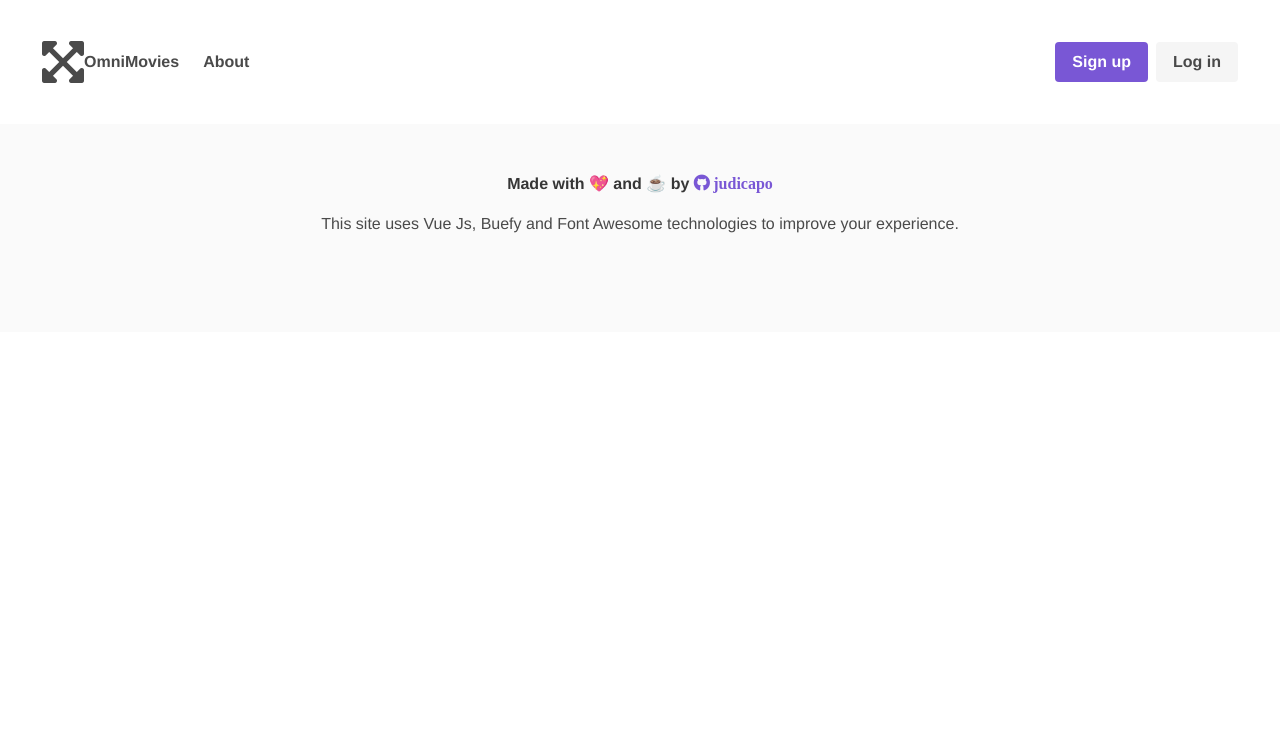
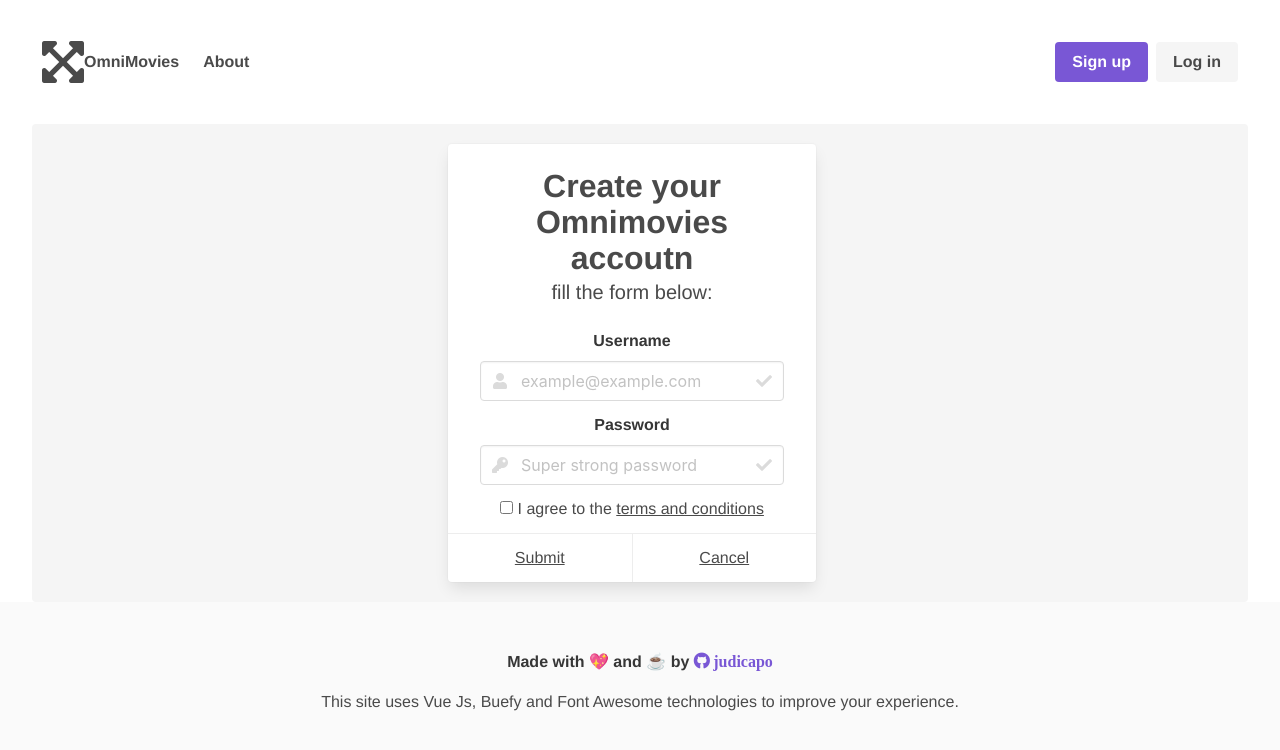
Before and after one commit to judicapo/omnimovie, a Vue app in the folder omnimovies-client/: page /#/register in a window 1280 px wide. Shown: the top 750 px of the page. Built offline with nearby package versions, Linux system fonts and the light colour scheme.

Commit message:
front user login and registration

```diff
--- a/omnimovies-client/src/App.vue
+++ b/omnimovies-client/src/App.vue
@@ -5,7 +5,8 @@
         <b-navbar>
           <template slot="brand">
             <b-navbar-item tag="router-link" :to="{ path: '/' }">
-              <i class="fas fa-3x fa-expand-arrows-alt"></i><span>OmniMovies</span>
+              <i class="fas fa-3x fa-expand-arrows-alt"></i
+              ><span>OmniMovies</span>
             </b-navbar-item>
           </template>
           <template slot="start">
@@ -25,26 +26,40 @@
           <template slot="end">
             <b-navbar-item tag="div">
               <div class="buttons">
-                <a class="button is-primary">
-                    <strong>Sign up</strong>
-                </a>
-                <a class="button is-light">
-                    Log in
-                </a>
+                <router-link
+                  tag="a"
+                  class="button is-primary"
+                  :to="{ path: '/register' }"
+                >
+                  <strong>Sign up</strong>
+                </router-link>
+                <router-link
+                  tag="a"
+                  class="button is-light"
+                  :to="{ path: '/login' }"
+                >
+                  Log in
+                </router-link>
               </div>
             </b-navbar-item>
           </template>
         </b-navbar>
       </template>
     </div>
-    <router-view/>
+    <router-view />
     <footer class="footer">
       <div class="content has-text-centered">
         <p>
-          <strong>Made with 💖 and ☕ by <a href="https://www.github.com/judicapo" target="_blank"> <i class="fab fa-github"> judicapo</i></a></strong>
+          <strong
+            >Made with 💖 and ☕ by
+            <a href="https://www.github.com/judicapo" target="_blank">
+              <i class="fab fa-github"> judicapo</i></a
+            ></strong
+          >
         </p>
         <p>
-          This site uses Vue Js, Buefy and Font Awesome technologies to improve your experience.
+          This site uses Vue Js, Buefy and Font Awesome technologies to improve
+          your experience.
         </p>
       </div>
     </footer>
@@ -53,7 +68,7 @@
 
 <style>
 #app {
-  font-family: 'Avenir', Helvetica, Arial, sans-serif;
+  font-family: "Avenir", Helvetica, Arial, sans-serif;
   -webkit-font-smoothing: antialiased;
   -moz-osx-font-smoothing: grayscale;
   text-align: center;
--- /dev/null
+++ b/omnimovies-client/src/components/login/LoginUser.vue
@@ -0,0 +1,80 @@
+<template>
+  <div class="column is-4 is-offset-4">
+    <div class="card">
+      <div class="card-content">
+        <p class="title">
+          Log in
+        </p>
+        <p class="subtitle">
+          Omnimovies account information:
+        </p>
+      </div>
+
+      <div class="container is-fluid">
+        <div class="field">
+          <label class="label">Username</label>
+          <div class="control has-icons-left has-icons-right">
+            <input
+              :class="`input ${error ? `is-danger` : ``}`"
+              type="text"
+              placeholder="example@example.com"
+              value=""
+            />
+            <span class="icon is-small is-left">
+              <i class="fas fa-user"></i>
+            </span>
+            <span v-if="error" class="icon is-small is-right">
+              <i class="fas fa-times"></i>
+            </span>
+            <span v-else class="icon is-small is-right">
+              <i class="fas fa-check"></i>
+            </span>
+          </div>
+        </div>
+        <div class="field">
+          <label class="label">Password</label>
+          <div class="control has-icons-left has-icons-right">
+            <input
+              :class="`input ${error ? `is-danger` : ``}`"
+              type="password"
+              placeholder="Super strong password"
+              value=""
+            />
+            <span class="icon is-small is-left">
+              <i class="fas fa-key"></i>
+            </span>
+            <span v-if="error" class="icon is-small is-right">
+              <i class="fas fa-times"></i>
+            </span>
+            <span v-else class="icon is-small is-right">
+              <i class="fas fa-check"></i>
+            </span>
+          </div>
+        </div>
+
+        <div v-if="error">
+          <p class="help is-danger">
+            Wrong user information, please try again.
+          </p>
+        </div>
+
+      </div>
+      <footer class="card-footer">
+        <a href="#" class="card-footer-item">Submit</a>
+        <a href="#" class="card-footer-item">Cancel</a>
+      </footer>
+    </div>
+  </div>
+</template>
+
+<script>
+export default {
+  name: "LoginUser",
+  components: {},
+  data() {
+    return {
+      error: false
+    };
+  }
+};
+</script>
--- /dev/null
+++ b/omnimovies-client/src/components/register/RegisterUser.vue
@@ -0,0 +1,92 @@
+<template>
+  <div class="column is-4 is-offset-4">
+    <div class="card">
+      <div class="card-content">
+        <p class="title">
+          Create your Omnimovies accoutn
+        </p>
+        <p class="subtitle">
+          fill the form below:
+        </p>
+      </div>
+
+      <div class="container is-fluid">
+        <div class="field">
+          <label class="label">Username</label>
+          <div class="control has-icons-left has-icons-right">
+            <input
+              :class="`input ${error ? `is-danger` : ``}`"
+              type="text"
+              placeholder="example@example.com"
+              value=""
+            />
+            <span class="icon is-small is-left">
+              <i class="fas fa-user"></i>
+            </span>
+            <span v-if="error" class="icon is-small is-right">
+              <i class="fas fa-times"></i>
+            </span>
+            <span v-else class="icon is-small is-right">
+              <i class="fas fa-check"></i>
+            </span>
+          </div>
+        </div>
+        <div class="field">
+          <label class="label">Password</label>
+          <div class="control has-icons-left has-icons-right">
+            <input
+              :class="`input ${error ? `is-danger` : ``}`"
+              type="password"
+              placeholder="Super strong password"
+              value=""
+            />
+            <span class="icon is-small is-left">
+              <i class="fas fa-key"></i>
+            </span>
+            <span v-if="error" class="icon is-small is-right">
+              <i class="fas fa-times"></i>
+            </span>
+            <span v-else class="icon is-small is-right">
+              <i class="fas fa-check"></i>
+            </span>
+          </div>
+        </div>
+
+        <div v-if="error">
+          <p class="help is-danger">
+            {{ errorText }}
+          </p>
+        </div>
+
+        <div class="field">
+          <div class="control">
+            <label class="checkbox">
+              <input type="checkbox" />
+              I agree to the <a href="#">terms and conditions</a>
+            </label>
+          </div>
+        </div>
+
+        <p></p>
+
+      </div>
+      <footer class="card-footer">
+        <a href="#" class="card-footer-item">Submit</a>
+        <a href="#" class="card-footer-item">Cancel</a>
+      </footer>
+    </div>
+  </div>
+</template>
+
+<script>
+export default {
+  name: "LoginUser",
+  components: {},
+  data() {
+    return {
+      error: false,
+      errorText: ''
+    };
+  }
+};
+</script>
--- a/omnimovies-client/src/router/index.js
+++ b/omnimovies-client/src/router/index.js
@@ -17,6 +17,22 @@ const routes = [
     // this generates a separate chunk (about.[hash].js) for this route
     // which is lazy-loaded when the route is visited.
     component: () => import(/* webpackChunkName: "about" */ '../views/About.vue')
+  },
+  {
+    path: '/login',
+    name: 'login',
+    // route level code-splitting
+    // this generates a separate chunk (about.[hash].js) for this route
+    // which is lazy-loaded when the route is visited.
+    component: () => import(/* webpackChunkName: "about" */ '../views/Login.vue')
+  },
+  {
+    path: '/register',
+    name: 'register',
+    // route level code-splitting
+    // this generates a separate chunk (about.[hash].js) for this route
+    // which is lazy-loaded when the route is visited.
+    component: () => import(/* webpackChunkName: "about" */ '../views/Register.vue')
   }
 ]
 
--- a/omnimovies-client/src/views/About.vue
+++ b/omnimovies-client/src/views/About.vue
@@ -1,5 +1,5 @@
 <template>
   <div class="about">
-    <h1>This is an about page</h1>
+    <h1> OmniMovies get open API's information about trending topics all arround cinematographic industry. </h1>
   </div>
 </template>
--- a/omnimovies-client/src/views/Home.vue
+++ b/omnimovies-client/src/views/Home.vue
@@ -46,6 +46,8 @@ export default {
         this.data = await axios.get(
           `https://api.themoviedb.org/3/discover/movie?${query}`
         );
+        this.page = params.page;
+
         return this.data;
       } catch (error) {
         throw error;
--- /dev/null
+++ b/omnimovies-client/src/views/Login.vue
@@ -0,0 +1,20 @@
+<template>
+  <div class="container is-fluid">
+    <div class="notification">
+      <div class="columns">
+        <LoginUser />
+      </div>
+    </div>
+  </div>
+</template>
+
+<script>
+import LoginUser from "@/components/login/LoginUser.vue";
+
+export default {
+  name: "Login",
+  components: {
+    LoginUser
+  }
+};
+</script>
--- /dev/null
+++ b/omnimovies-client/src/views/Register.vue
@@ -0,0 +1,20 @@
+<template>
+  <div class="container is-fluid">
+    <div class="notification">
+      <div class="columns">
+        <RegisterUser />
+      </div>
+    </div>
+  </div>
+</template>
+
+<script>
+import RegisterUser from "@/components/register/RegisterUser.vue";
+
+export default {
+  name: "Register",
+  components: {
+    RegisterUser
+  }
+};
+</script>
```
